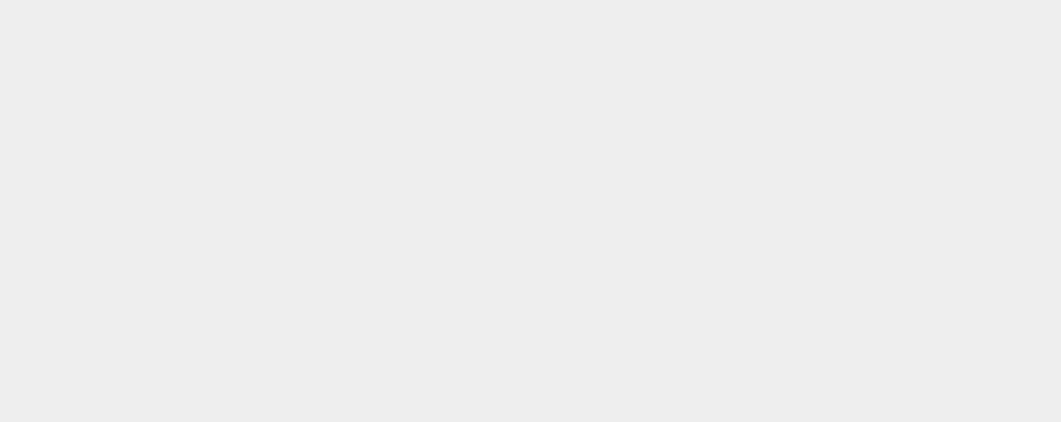
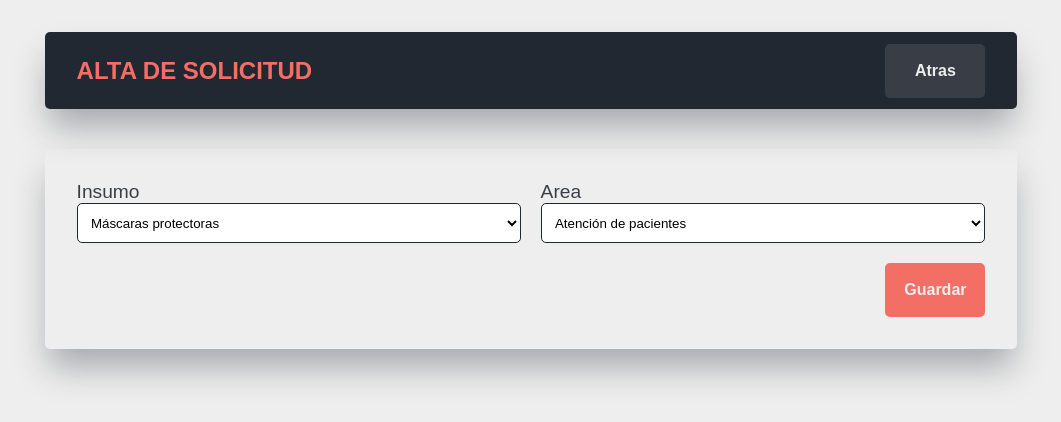
Before and after one commit to GTestay/arq-2020-q1, a React (Create React App) app in the folder frontend/: page /solicitudes/agregar in a window 1280 px wide. Shown: the top 422 px of the page, without its empty margins (109-1170 px from the left). Built offline with nearby package versions, Linux system fonts and the light colour scheme.

Commit message:
#7 - Se agrega el alta de solicitud

```diff
--- a/frontend/src/App.js
+++ b/frontend/src/App.js
@@ -1,18 +1,24 @@
 import React from 'react';
-import { BrowserRouter, Route } from 'react-router-dom';
+import { BrowserRouter, Route, Redirect, Switch } from 'react-router-dom';
 
 import './App.scss';
 import Usuarios from './componentes/usuarios';
 import RegistrarUsuario from './componentes/registrarUsuario';
 import ListadoSolicitudes from './componentes/listadoSolicitudes';
+import AgregarSolicitud from './componentes/agregarSolicitud';
 
 class App extends React.Component {
   render () {
     return (
       <BrowserRouter>
-        <Route exact path="/" component={Usuarios} />
-        <Route exact path="/solicitudes" component={ListadoSolicitudes} />
-        <Route exact path="/registrar-usuario" component={RegistrarUsuario} />
+        <Switch>
+          <Route exact path="/usuarios" component={Usuarios} />
+          <Route exact path="/usuarios/registrar" component={RegistrarUsuario} />
+          <Route exact path="/solicitudes" component={ListadoSolicitudes} />
+          <Route exact path="/solicitudes/agregar" component={AgregarSolicitud} />
+
+          <Redirect to="/usuarios" />
+        </Switch>
       </BrowserRouter>
     );
   }
--- /dev/null
+++ b/frontend/src/componentes/agregarSolicitud.js
@@ -0,0 +1,71 @@
+import React from 'react';
+import axios from 'axios';
+
+import '../estilos/componentes.scss';
+import '../estilos/agregarSolicitud.scss';
+
+class AgregarSolicitud extends React.Component {
+    constructor(props) {
+        super(props);
+
+        this.state = {
+          area: 'Atención de pacientes',
+          insumo: 'Máscaras protectoras'
+        }
+    }
+
+    pasarAListadoSolicitudes = () => this.props.history.push('/solicitudes', {});
+
+    cambiarPropiedad = (propiedad, valor) => {
+      this.setState({[propiedad]: valor})
+    }
+
+    guardarSolicitud = event => {
+      event.preventDefault();
+
+      axios.post(`/solicitudes`, { area: this.state.area, insumo: this.state.insumo }).then(_ => {
+        this.pasarAListadoSolicitudes();
+      }).catch(console.log)
+    }
+
+    render () {
+      return (
+        <div>
+          <div className="titulo">
+            <h2>ALTA DE SOLICITUD</h2>
+            <div className="botones">
+              <button className="boton secondary" onClick={this.pasarAListadoSolicitudes}>Atras</button>
+            </div>
+          </div>
+
+          <form>
+            <div className="form">
+              <label>
+                Insumo
+                <select value={this.state.insumo} onChange={(event) => this.cambiarPropiedad('insumo', event.target.value)}>
+                  <option value="Máscaras protectoras">Máscaras protectoras</option>
+                  <option value="Barbijos">Barbijos</option>
+                  <option value="Respiradores">Respiradores</option>
+                  <option value="Guantes">Guantes</option>
+                  <option value="Medicamentos">Medicamentos</option>
+                </select>
+              </label>
+
+              <label>
+                Area
+                <select value={this.state.area} onChange={(event) => this.cambiarPropiedad('area', event.target.value)}>
+                  <option value="Atención de pacientes">Atención de pacientes</option>
+                  <option value="Terapia Intensiva">Terapia Intensiva</option>
+                  <option value="Técnicos">Técnicos</option>
+                </select>
+              </label>
+            </div>
+
+            <button className="boton primary" onClick={this.guardarSolicitud}> Guardar </button>
+          </form>
+        </div>
+      )
+    }
+}
+
+export default AgregarSolicitud;
--- a/frontend/src/componentes/listadoSolicitudes.js
+++ b/frontend/src/componentes/listadoSolicitudes.js
@@ -10,6 +10,10 @@ export default class ListadoSolicitudes extends React.Component {
     this.state = {solicitudes: []};
   }
 
+  pasarAUsuarios = () => this.props.history.push('/usuarios', {});
+
+  pasarAAgregar = () => this.props.history.push('/solicitudes/agregar', {});
+
   componentDidMount() {
     axios.get('/solicitudes').then(({data}) => {
       this.setState({solicitudes: data})
@@ -19,7 +23,7 @@ export default class ListadoSolicitudes extends React.Component {
   mostrarSolicitud() {
     return this.state.solicitudes.map((solicitud) => {
       return (
-        <tr key={solicitud.id}>
+        <tr key={solicitud._id}>
           <td>
             {solicitud.insumo}
           </td>
@@ -39,14 +43,18 @@ export default class ListadoSolicitudes extends React.Component {
       <div>
         <div className="titulo">
           <h2>SOLICITUDES</h2>
+          <div class="botones">
+            <button className="boton secondary" onClick={this.pasarAUsuarios}> Usuarios </button>
+            <button className="boton primary" onClick={this.pasarAAgregar}> Agregar </button>
+          </div>
         </div>
         <div>
           <table>
             <thead>
             <tr>
-              <th> Insumo</th>
-              <th> Area</th>
-              <th> Estado</th>
+              <th>Insumo</th>
+              <th>Area</th>
+              <th>Estado</th>
             </tr>
             </thead>
             <tbody>
--- a/frontend/src/componentes/registrarUsuario.js
+++ b/frontend/src/componentes/registrarUsuario.js
@@ -18,7 +18,7 @@ class RegistarUsuario extends React.Component {
         }
     }
 
-    pasarAUsuarios = () => this.props.history.push('/', {});
+    pasarAUsuarios = () => this.props.history.push('/usuarios', {});
 
     cambiarPropiedad = (propiedad, valor) => {
       this.setState({[propiedad]: valor})
--- a/frontend/src/componentes/usuarios.js
+++ b/frontend/src/componentes/usuarios.js
@@ -11,7 +11,9 @@ class Usuarios extends React.Component {
     this.state = {usuarios: []};
   }
 
-  pasarARegistrar = () => this.props.history.push('/registrar-usuario', {});
+  pasarASolicitudes = () => this.props.history.push('/solicitudes', {});
+
+  pasarARegistrar = () => this.props.history.push('/usuarios/registrar', {});
 
   componentDidMount() {
     axios.get('/usuarios').then(({ data }) => {
@@ -51,7 +53,10 @@ class Usuarios extends React.Component {
       <div>
         <div className="titulo">
           <h2>USUARIOS</h2>
-          <button className="boton primary" onClick={this.pasarARegistrar}> Registrar </button>
+          <div class="botones">
+            <button className="boton secondary" onClick={this.pasarASolicitudes}> Solicitudes </button>
+            <button className="boton primary" onClick={this.pasarARegistrar}> Registrar </button>
+          </div>
         </div>
 
         <div>
--- /dev/null
+++ b/frontend/src/estilos/agregarSolicitud.scss
@@ -0,0 +1,45 @@
+@import './variables.scss';
+
+.botones {
+  display: flex;
+}
+
+form {
+  padding: 2em;
+  box-shadow: $box-shadow;
+  border-radius: $border-radius;
+  display: flex;
+  flex-direction: column;
+
+  .form {
+    display: flex;
+
+    label {
+      flex: 1;
+      display: flex;
+      flex-direction: column;
+      font-size: 1.2rem;
+      margin-bottom: 1em;
+
+      &:not(:last-child) {
+        margin-right: 1em;
+      }
+
+      select {
+        height: 3em;
+        border-radius: $border-radius;
+        border: 0.5px solid #222831;
+        padding: 0.5em 0.7em;
+        background-color: white;
+
+        &:focus {
+          outline: none;
+        }
+      }
+    }
+  }
+
+  .boton {
+    align-self: flex-end;
+  }
+}
--- a/frontend/src/estilos/componentes.scss
+++ b/frontend/src/estilos/componentes.scss
@@ -12,6 +12,10 @@
 
   h2 {
     color: $accent-color;
+  }
+
+  .botones {
+    display: flex;
   }
 }
 
```
